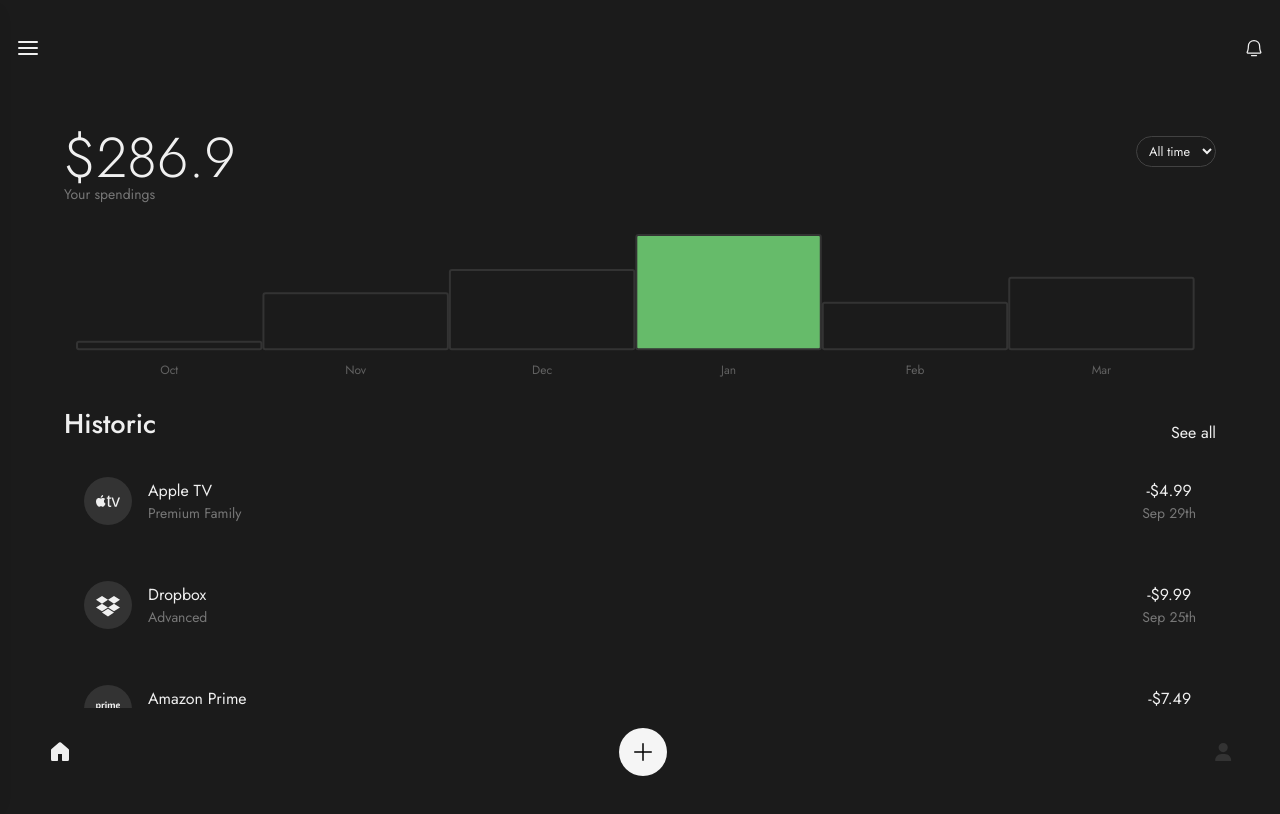
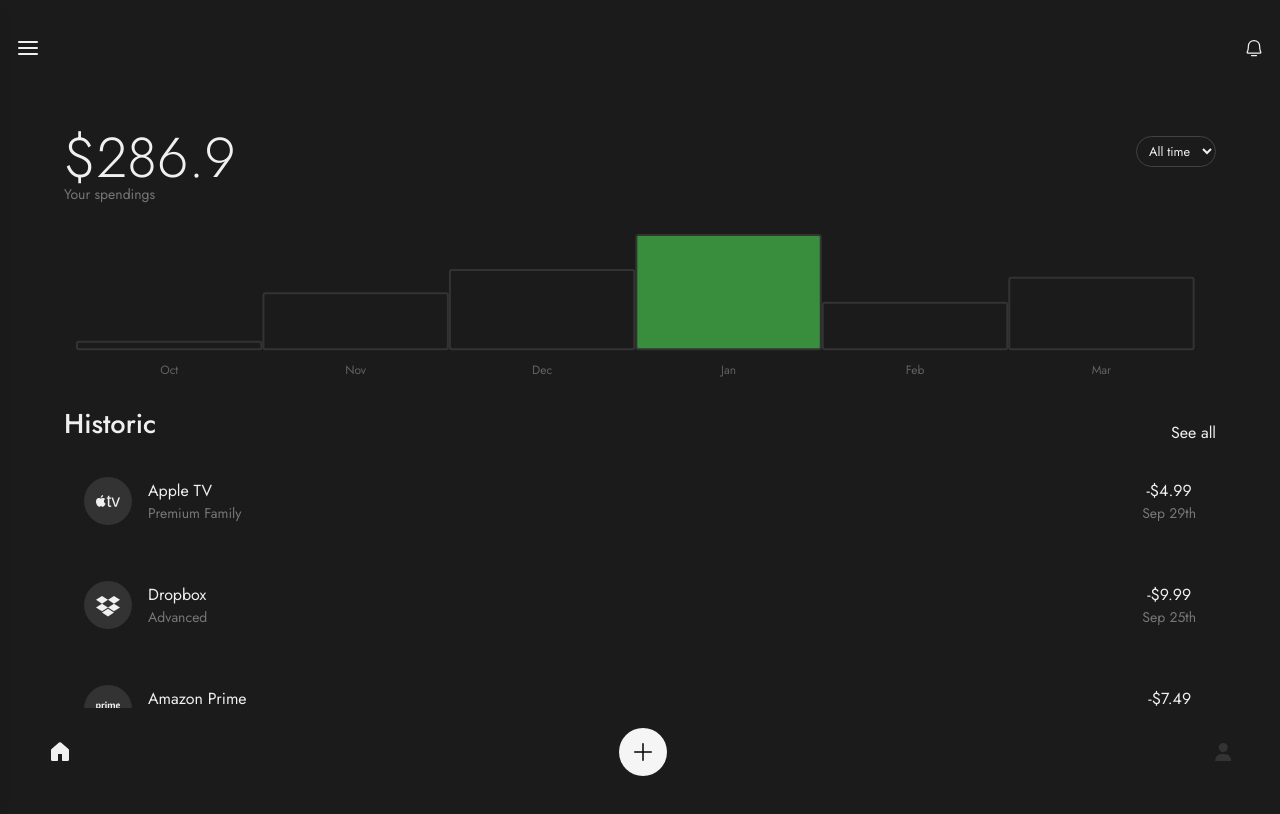
Before and after one commit to gabriel-ganji/SubsManag, a React (Vite) app: page / in a window 1280 px wide. Shown: the top 814 px of the page. Built offline with nearby package versions, Linux system fonts and the light colour scheme.

Commit message:
Adjusting selected bar color in spend's graphic

```diff
--- a/src/components/main/chart/index.tsx
+++ b/src/components/main/chart/index.tsx
@@ -85,7 +85,7 @@ export default function ExpensesChart() {
             },
         },
         colors: series[0].data.map((_, index) =>
-            index === selectedBar ? "#66BB6A" : "#1b1b1b"
+            index === selectedBar ? "#388E3C" : "#1b1b1b"
         ),
         plotOptions: {
             bar: {
```
